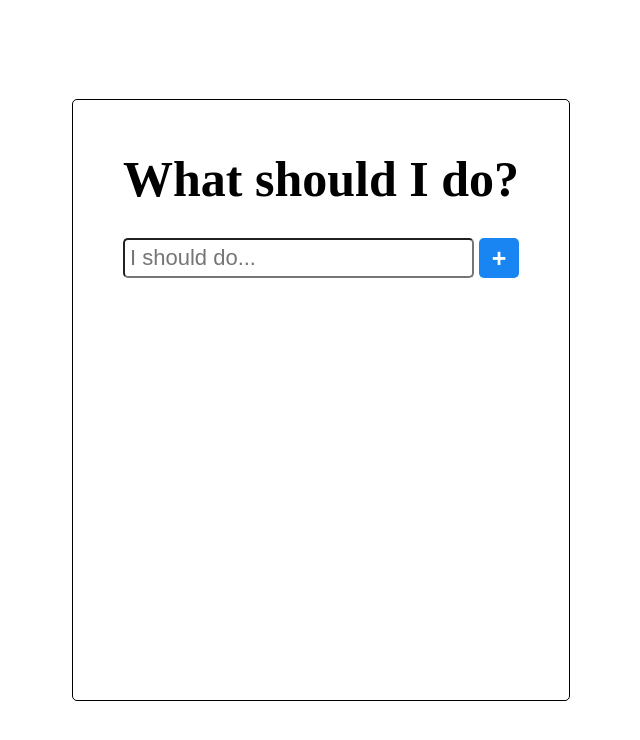
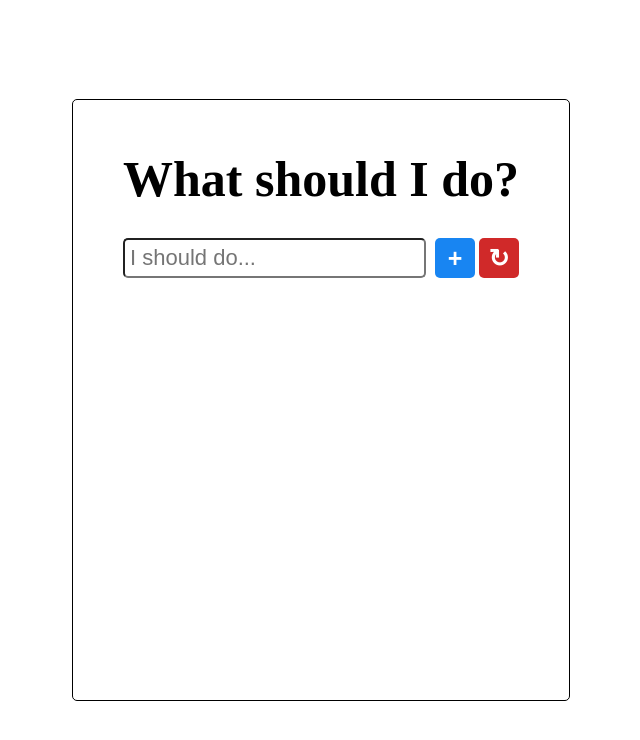
Before and after one commit to j0-0hyuk/todolist, a React (Create React App) app: page / in a window 1280 px wide. Shown: the top 740 px of the page, without its empty margins (319-959 px from the left). Built offline with nearby package versions, Linux system fonts and the light colour scheme; the HTML template or start-up script is replaced by a standard one.

Commit message:
reset 기능 구현

```diff
--- a/src/components/CreateInput.js
+++ b/src/components/CreateInput.js
@@ -3,10 +3,10 @@ import styles from "./CreateInput.module.css";
 
 function CreateInput({ toDos, setToDos }) {
   const [value, setValue] = useState("");
-
   const onValueChange = (e) => {
     setValue(e.target.value);
   };
+
   const onFormSubmit = (e) => {
     e.preventDefault();
     setToDos([
@@ -19,6 +19,12 @@ function CreateInput({ toDos, setToDos }) {
     setValue("");
   };
 
+  const onResetClick = () => {
+    if (window.confirm("할일들을 전부 삭제하시겠습니까?")) {
+      setToDos([]);
+    }
+  };
+
   return (
     <form className={styles.create_form} onSubmit={onFormSubmit}>
       <input
@@ -28,7 +34,14 @@ function CreateInput({ toDos, setToDos }) {
         onChange={onValueChange}
         required
       />
-      <button>+</button>
+      <button style={{ backgroundColor: "#1885f2" }}>+</button>
+      <button
+        style={{ backgroundColor: "#d02929" }}
+        type="button"
+        onClick={onResetClick}
+      >
+        ↻
+      </button>
     </form>
   );
 }
--- a/src/components/CreateInput.module.css
+++ b/src/components/CreateInput.module.css
@@ -17,8 +17,8 @@
 .create_form > button {
   min-width: 40px;
   min-height: inherit;
-  background-color: #1885f2;
   color: #ffffff;
   font-weight: bold;
   font-size: 25px;
+  margin-left: 4px;
 }
--- a/src/components/ListItem.js
+++ b/src/components/ListItem.js
@@ -9,7 +9,7 @@ function ListItem({ id, toDo, toDos, setToDos }) {
   };
 
   const onDeleteClick = (e) => {
-    if (window.confirm("할일을 삭제하시겠습니까?")) {
+    if (window.confirm("이 할일을 삭제하시겠습니까?")) {
       const id = parseInt(e.target.parentElement.parentElement.id);
       setToDos(toDos.filter((_, index) => index !== id));
     }
```
